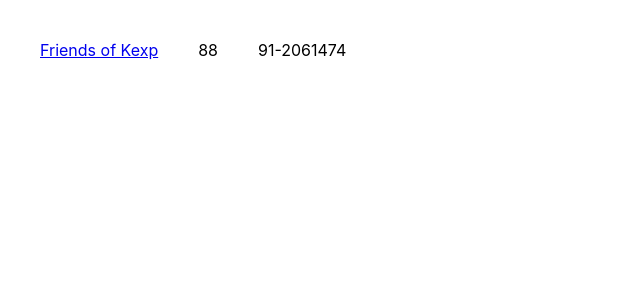
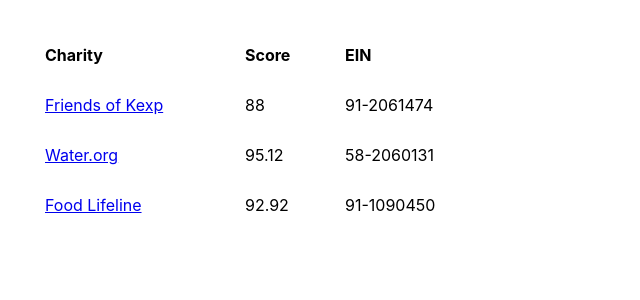
Before and after one commit to shahafabileah/daf_prototype, a React (Create React App) app in the folder client/: page / in a window 1280 px wide. Shown: the top 300 px of the page, without its empty margins (0-640 px from the left). Built offline with nearby package versions, Linux system fonts and the light colour scheme.

Commit message:
Add CharityTable with header and 3 rows (still hard-coded data)

```diff
--- a/client/src/CharityRow.css
+++ /dev/null
@@ -1,7 +0,0 @@
-.CharityRow {
-    padding: 40px;
-}
-
-.CharityRow .TableCell:not(:first-child) {
-    padding-left: 40px;
-}
--- /dev/null
+++ b/client/src/CharityTable.css
@@ -0,0 +1,3 @@
+.CharityTable {
+    padding: 30px;
+}
--- /dev/null
+++ b/client/src/CharityTable.tsx
@@ -0,0 +1,16 @@
+import './CharityTable.css';
+import CharityTableHeader from './CharityTableHeader';
+import CharityTableRow from './CharityTableRow';
+
+function CharityTable() {
+  return (
+    <div className="CharityTable">
+      <CharityTableHeader />
+      <CharityTableRow name="Friends of Kexp" url="http://www.kexp.org/" score={88} ein="91-2061474" />
+      <CharityTableRow name="Water.org" url="http://www.water.org/" score={95.12} ein="58-2060131" />
+      <CharityTableRow name="Food Lifeline" url="http://www.foodlifeline.org/" score={92.92} ein="91-1090450" />
+    </div>
+  );
+}
+
+export default CharityTable;
--- /dev/null
+++ b/client/src/CharityTableHeader.tsx
@@ -0,0 +1,19 @@
+import './CharityTableRow.css';
+
+function CharityTableHeader() {
+  return (
+    <div className="CharityRow Header">
+        <span className="Name">
+            Charity
+        </span>
+        <span className="Score">
+            Score
+        </span>
+        <span className="EIN">
+            EIN
+        </span>
+    </div>
+  );
+}
+
+export default CharityTableHeader;
--- /dev/null
+++ b/client/src/CharityTableRow.css
@@ -0,0 +1,23 @@
+.CharityRow.Header {
+    font-weight: bold;
+}
+
+.CharityRow {
+    padding: 15px;
+}
+
+.CharityRow > span {
+    display: inline-block;
+}
+
+.CharityRow .Name {
+    width: 200px;
+}
+
+.CharityRow .Score {
+    width: 100px;
+}
+
+.CharityRow .EIN {
+    width: 100px;
+}
--- a/client/src/CharityRow.tsx
+++ b/client/src/CharityTableRow.tsx
@@ -1,5 +1,5 @@
 import PropTypes from 'prop-types';
-import './CharityRow.css';
+import './CharityTableRow.css';
 
 interface CharityRowData {
     name: string,
@@ -11,13 +11,13 @@
 function CharityRow(props:CharityRowData) {
   return (
     <div className="CharityRow">
-        <span className="TableCell">
+        <span className="Name">
             <a href="{props.url}">{props.name}</a>
         </span>
-        <span className="TableCell">
+        <span className="Score">
             {props.score}
         </span>
-        <span className="TableCell">
+        <span className="EIN">
             {props.ein}
         </span>
     </div>
--- a/client/src/index.tsx
+++ b/client/src/index.tsx
@@ -1,12 +1,12 @@
 import React from 'react';
 import ReactDOM from 'react-dom';
 import './index.css';
-import CharityRow from './CharityRow';
+import CharityTable from './CharityTable';
 import reportWebVitals from './reportWebVitals';
 
 ReactDOM.render(
   <React.StrictMode>
-    <CharityRow name="Friends of Kexp" url="http://www.kexp.org/" score={88} ein="91-2061474" />
+    <CharityTable />
   </React.StrictMode>,
   document.getElementById('root')
 );
```
